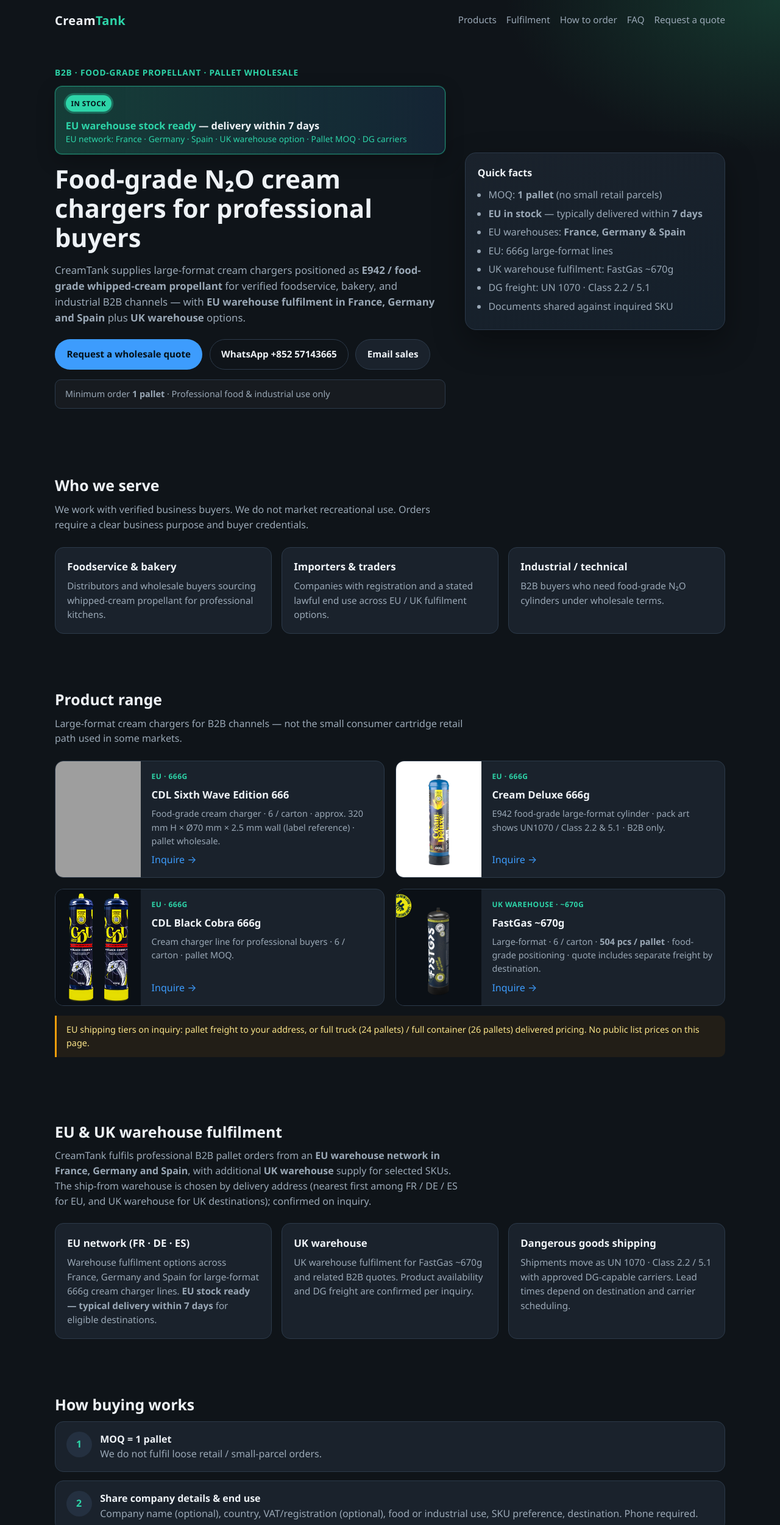
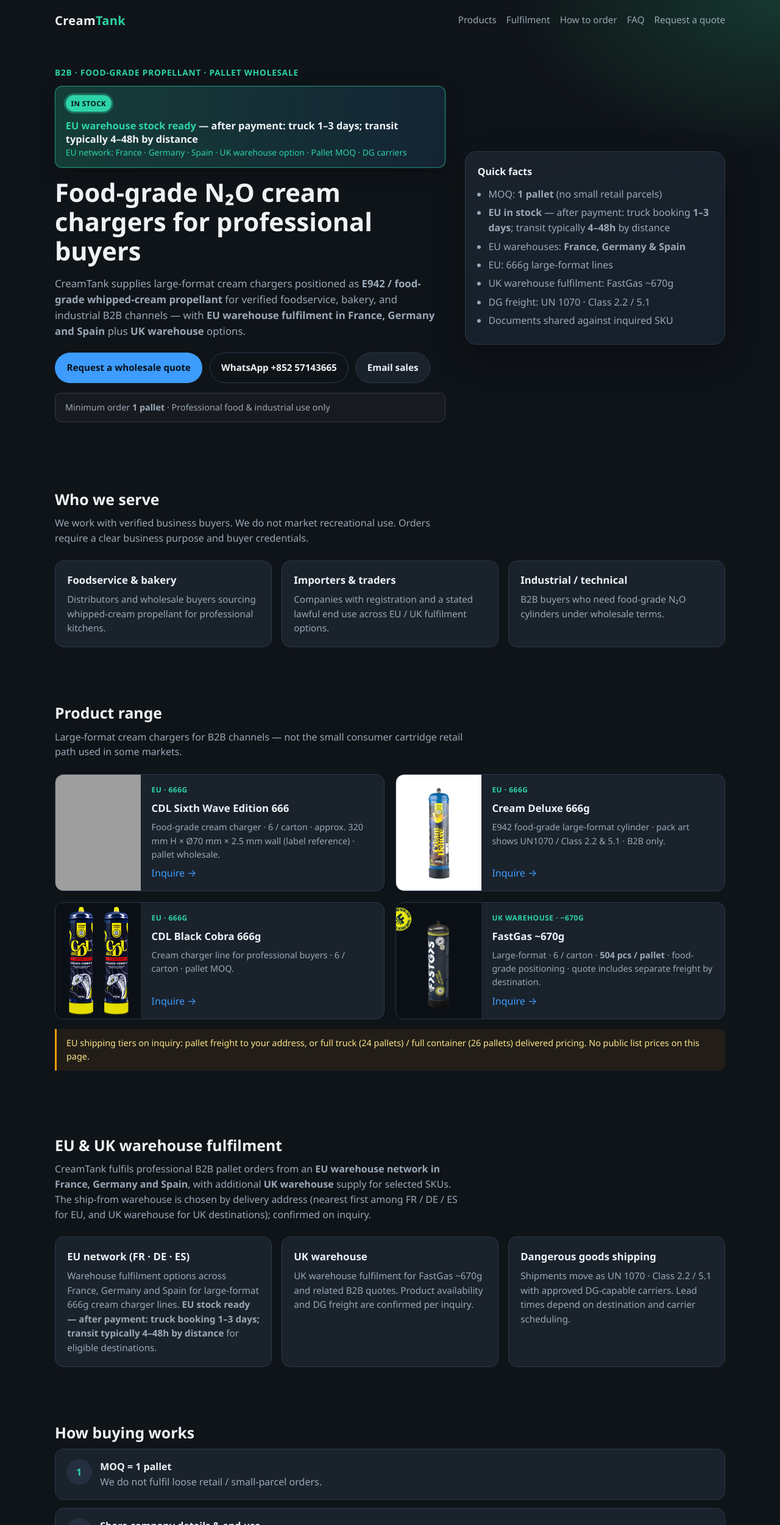
Before and after one commit to goldenliu79-creator/creamtank, a plain HTML site: page index.html in a window 1280 px wide. Shown: the top 2500 px of the page at 61% size. Drawn offline with Linux system fonts and the light colour scheme; grey boxes are pictures that could not be loaded.

Commit message:
Lead time: after payment truck 1–3 days, transit 4–48h by distance
Replace vague “within 7 days” on public FAQ/meta/llms with payment→booking→transit wording. No payment account details on the site.

```diff
--- a/index.html
+++ b/index.html
@@ -5,17 +5,17 @@
   <meta name="viewport" content="width=device-width, initial-scale=1" />
   <meta name="robots" content="index, follow" />
   <title>CreamTank | Food-Grade N₂O Cream Chargers · B2B Wholesale (EU &amp; UK)</title>
-  <meta name="description" content="B2B wholesale food-grade N₂O (E942) cream chargers. Pallet MOQ. EU warehouse network in France, Germany &amp; Spain — stock ready, delivery within 7 days. UK warehouse fulfilment available." />
+  <meta name="description" content="B2B wholesale food-grade N₂O (E942) cream chargers. Pallet MOQ. EU warehouse network in France, Germany &amp; Spain — stock ready; after payment, truck booking 1–3 days and transit typically 4–48h by distance. UK warehouse fulfilment available." />
   <link rel="canonical" href="https://creamtank.com/" />
   <meta property="og:type" content="website" />
   <meta property="og:url" content="https://creamtank.com/" />
   <meta property="og:site_name" content="CreamTank" />
   <meta property="og:title" content="CreamTank | Food-Grade N₂O Cream Chargers · B2B Wholesale (EU &amp; UK)" />
-  <meta property="og:description" content="Pallet MOQ wholesale of food-grade nitrous oxide (E942) cream chargers for foodservice and industrial buyers. EU warehouses (FR / DE / ES) + UK fulfilment. Delivery within 7 days." />
+  <meta property="og:description" content="Pallet MOQ wholesale of food-grade nitrous oxide (E942) cream chargers for foodservice and industrial buyers. EU warehouses (FR / DE / ES) + UK fulfilment. After payment: truck booking 1–3 days; transit typically 4–48h by distance." />
   <meta property="og:locale" content="en_GB" />
   <meta name="twitter:card" content="summary_large_image" />
   <meta name="twitter:title" content="CreamTank | Food-Grade N₂O Cream Chargers · B2B Wholesale" />
-  <meta name="twitter:description" content="Food-grade E942 cream chargers for professional B2B buyers. Pallet MOQ. EU &amp; UK warehouse fulfilment — EU stock ready, delivery within 7 days." />
+  <meta name="twitter:description" content="Food-grade E942 cream chargers for professional B2B buyers. Pallet MOQ. EU &amp; UK warehouse fulfilment — EU stock ready; after payment, truck 1–3 days + transit typically 4–48h by distance." />
   <meta name="keywords" content="food-grade N2O, E942, cream chargers wholesale, whipped cream propellant, B2B cream chargers, pallet MOQ, EU warehouse, UK warehouse, foodservice nitrous oxide" />
   <style>
     :root {
@@ -440,7 +440,7 @@
             "name": "How fast can EU pallet orders of food-grade cream chargers be delivered?",
             "acceptedAnswer": {
               "@type": "Answer",
-              "text": "EU warehouse stock is ready for professional B2B orders, with typical delivery within 7 days depending on destination and dangerous-goods carrier scheduling. Exact lead time is confirmed with your quote."
+              "text": "EU warehouse stock is ready for professional B2B orders. After payment, truck booking typically takes 1–3 days; transit is typically 4–48 hours depending on distance and dangerous-goods carrier scheduling. Exact timing is confirmed with your quote."
             }
           },
           {
@@ -492,7 +492,7 @@
         <div class="stock-banner" role="status" aria-label="EU stock available">
           <span class="pulse">In stock</span>
           <div class="copy">
-            <span>EU warehouse stock ready</span> — delivery within <strong>7 days</strong>
+            <span>EU warehouse stock ready</span> — after payment: truck <strong>1–3 days</strong>; transit typically <strong>4–48h</strong> by distance
             <span class="sub">EU network: France · Germany · Spain · UK warehouse option · Pallet MOQ · DG carriers</span>
           </div>
         </div>
@@ -509,7 +509,7 @@
         <h3>Quick facts</h3>
         <ul>
           <li>MOQ: <strong>1 pallet</strong> (no small retail parcels)</li>
-          <li><strong>EU in stock</strong> — typically delivered within <strong>7 days</strong></li>
+          <li><strong>EU in stock</strong> — after payment: truck booking <strong>1–3 days</strong>; transit typically <strong>4–48h</strong> by distance</li>
           <li>EU warehouses: <strong>France, Germany &amp; Spain</strong></li>
           <li>EU: 666g large-format lines</li>
           <li>UK warehouse fulfilment: FastGas ~670g</li>
@@ -588,7 +588,7 @@
       <div class="grid-3">
         <div class="card">
           <h3>EU network (FR · DE · ES)</h3>
-          <p>Warehouse fulfilment options across France, Germany and Spain for large-format 666g cream charger lines. <strong>EU stock ready — typical delivery within 7 days</strong> for eligible destinations.</p>
+          <p>Warehouse fulfilment options across France, Germany and Spain for large-format 666g cream charger lines. <strong>EU stock ready — after payment: truck booking 1–3 days; transit typically 4–48h by distance</strong> for eligible destinations.</p>
         </div>
         <div class="card">
           <h3>UK warehouse</h3>
@@ -653,7 +653,7 @@
         </details>
         <details class="faq">
           <summary>How fast can EU pallet orders be delivered?</summary>
-          <p><strong>EU warehouse stock is ready</strong> for professional B2B pallet orders, with <strong>typical delivery within 7 days</strong> depending on destination and DG carrier scheduling. Your quote states the expected lead time.</p>
+          <p><strong>EU warehouse stock is ready</strong> for professional B2B pallet orders. <strong>After payment</strong>, truck booking typically takes <strong>1–3 days</strong>; transit is typically <strong>4–48 hours</strong> depending on distance and DG carrier scheduling. Your quote states the expected timing.</p>
         </details>
         <details class="faq">
           <summary>Who can buy CreamTank food-grade cream chargers?</summary>
```
Also changed, not shown: llms-full.txt, llms.txt.
